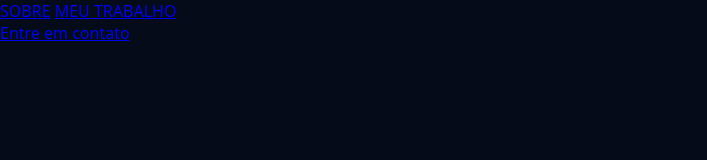
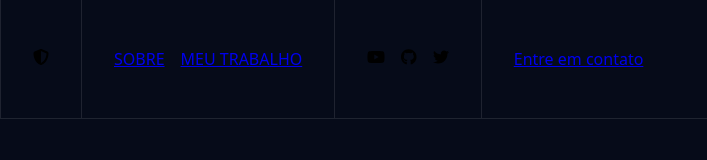
Before and after one commit to Alababir/portifolio, a plain HTML site: page index.html in a window 1280 px wide. Shown: the top 160 px of the page, without its empty margins (0-707 px from the left). Drawn offline with Linux system fonts and the light colour scheme.

Commit message:
atualização

```diff
--- a/index.html
+++ b/index.html
@@ -10,7 +10,7 @@
     <nav>
         <div id="secao-de-logo" class="secao-nav">
             <a href="#">
-                <i class="fa-solid fa-shield-halved"></i>
+                <svg xmlns="http://www.w3.org/2000/svg" height="16" width="16" viewBox="0 0 512 512">Fonticons, Inc.--><path d="M256 0c4.6 0 9.2 1 13.4 2.9L457.7 82.8c22 9.3 38.4 31 38.3 57.2c-.5 99.2-41.3 280.7-213.6 363.2c-16.7 8-36.1 8-52.8 0C57.3 420.7 16.5 239.2 16 140c-.1-26.2 16.3-47.9 38.3-57.2L242.7 2.9C246.8 1 251.4 0 256 0zm0 66.8V444.8C394 378 431.1 230.1 432 141.4L256 66.8l0 0z"/></svg>
             </a>
         </div>
         <div id="secao-de-link" class="secao-nav">
@@ -20,13 +20,13 @@
         </div>
         <div id="secao-social" class="secao-nav">
             <a href="#">
-                <i class="fa-brands fa-youtube"></i>
+                <svg xmlns="http://www.w3.org/2000/svg" height="16" width="18" viewBox="0 0 576 512"><path d="M549.7 124.1c-6.3-23.7-24.8-42.3-48.3-48.6C458.8 64 288 64 288 64S117.2 64 74.6 75.5c-23.5 6.3-42 24.9-48.3 48.6-11.4 42.9-11.4 132.3-11.4 132.3s0 89.4 11.4 132.3c6.3 23.7 24.8 41.5 48.3 47.8C117.2 448 288 448 288 448s170.8 0 213.4-11.5c23.5-6.3 42-24.2 48.3-47.8 11.4-42.9 11.4-132.3 11.4-132.3s0-89.4-11.4-132.3zm-317.5 213.5V175.2l142.7 81.2-142.7 81.2z"/></svg>
             </a>
             <a href="#">
-                <i class="fa-brands fa-github"></i>
+                <svg xmlns="http://www.w3.org/2000/svg" height="16" width="15.5" viewBox="0 0 496 512"><path d="M165.9 397.4c0 2-2.3 3.6-5.2 3.6-3.3 .3-5.6-1.3-5.6-3.6 0-2 2.3-3.6 5.2-3.6 3-.3 5.6 1.3 5.6 3.6zm-31.1-4.5c-.7 2 1.3 4.3 4.3 4.9 2.6 1 5.6 0 6.2-2s-1.3-4.3-4.3-5.2c-2.6-.7-5.5 .3-6.2 2.3zm44.2-1.7c-2.9 .7-4.9 2.6-4.6 4.9 .3 2 2.9 3.3 5.9 2.6 2.9-.7 4.9-2.6 4.6-4.6-.3-1.9-3-3.2-5.9-2.9zM244.8 8C106.1 8 0 113.3 0 252c0 110.9 69.8 205.8 169.5 239.2 12.8 2.3 17.3-5.6 17.3-12.1 0-6.2-.3-40.4-.3-61.4 0 0-70 15-84.7-29.8 0 0-11.4-29.1-27.8-36.6 0 0-22.9-15.7 1.6-15.4 0 0 24.9 2 38.6 25.8 21.9 38.6 58.6 27.5 72.9 20.9 2.3-16 8.8-27.1 16-33.7-55.9-6.2-112.3-14.3-112.3-110.5 0-27.5 7.6-41.3 23.6-58.9-2.6-6.5-11.1-33.3 2.6-67.9 20.9-6.5 69 27 69 27 20-5.6 41.5-8.5 62.8-8.5s42.8 2.9 62.8 8.5c0 0 48.1-33.6 69-27 13.7 34.7 5.2 61.4 2.6 67.9 16 17.7 25.8 31.5 25.8 58.9 0 96.5-58.9 104.2-114.8 110.5 9.2 7.9 17 22.9 17 46.4 0 33.7-.3 75.4-.3 83.6 0 6.5 4.6 14.4 17.3 12.1C428.2 457.8 496 362.9 496 252 496 113.3 383.5 8 244.8 8zM97.2 352.9c-1.3 1-1 3.3 .7 5.2 1.6 1.6 3.9 2.3 5.2 1 1.3-1 1-3.3-.7-5.2-1.6-1.6-3.9-2.3-5.2-1zm-10.8-8.1c-.7 1.3 .3 2.9 2.3 3.9 1.6 1 3.6 .7 4.3-.7 .7-1.3-.3-2.9-2.3-3.9-2-.6-3.6-.3-4.3 .7zm32.4 35.6c-1.6 1.3-1 4.3 1.3 6.2 2.3 2.3 5.2 2.6 6.5 1 1.3-1.3 .7-4.3-1.3-6.2-2.2-2.3-5.2-2.6-6.5-1zm-11.4-14.7c-1.6 1-1.6 3.6 0 5.9 1.6 2.3 4.3 3.3 5.6 2.3 1.6-1.3 1.6-3.9 0-6.2-1.4-2.3-4-3.3-5.6-2z"/></svg>
             </a>
             <a href="#">
-                <i class="fa-brands fa-twitter"></i>
+                <svg xmlns="http://www.w3.org/2000/svg" height="16" width="16" viewBox="0 0 512 512"><path d="M459.4 151.7c.3 4.5 .3 9.1 .3 13.6 0 138.7-105.6 298.6-298.6 298.6-59.5 0-114.7-17.2-161.1-47.1 8.4 1 16.6 1.3 25.3 1.3 49.1 0 94.2-16.6 130.3-44.8-46.1-1-84.8-31.2-98.1-72.8 6.5 1 13 1.6 19.8 1.6 9.4 0 18.8-1.3 27.6-3.6-48.1-9.7-84.1-52-84.1-103v-1.3c14 7.8 30.2 12.7 47.4 13.3-28.3-18.8-46.8-51-46.8-87.4 0-19.5 5.2-37.4 14.3-53 51.7 63.7 129.3 105.3 216.4 109.8-1.6-7.8-2.6-15.9-2.6-24 0-57.8 46.8-104.9 104.9-104.9 30.2 0 57.5 12.7 76.7 33.1 23.7-4.5 46.5-13.3 66.6-25.3-7.8 24.4-24.4 44.8-46.1 57.8 21.1-2.3 41.6-8.1 60.4-16.2-14.3 20.8-32.2 39.3-52.6 54.3z"/></svg>
             </a>
         </div>
         <div id="secao-contato" class="secao-nav">
--- a/style.css
+++ b/style.css
@@ -5,6 +5,7 @@
     --bg-color: rgb(6, 11, 25);
     --card-color: #0F5959;
     --text-color: #8FC1B5;
+    --border-color: rgb(255, 255, 255, 0.1);
 }
 
 
@@ -17,7 +18,30 @@ body {
     background-color: var(--bg-color);
     display: flex;
     flex-direction: column;
-    height: 100vw;
+    height: 100vh;
     margin: 0px;
     overflow: hidden;
 }
+
+nav {
+    display: flex;
+    width: 100%;
+    border-bottom: 1px solid var(--border-color);
+}
+
+nav > .secao-nav {
+    padding: 3rem 2rem;
+    display: flex;
+    gap: 1rem;
+    border-left: 1px solid var(--border-color);
+}
+
+#nav-secao-de-logo,
+#nav-secao-de-link {
+    flex-basis: calc(100% / 3);
+}
+
+#nav-secao-social,
+#nav-secao-contato {
+    flex-grow: 1;
+}
```
